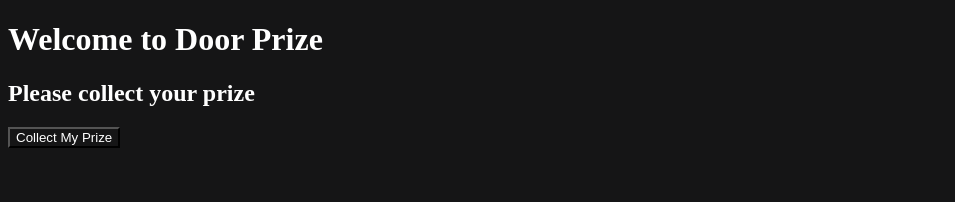
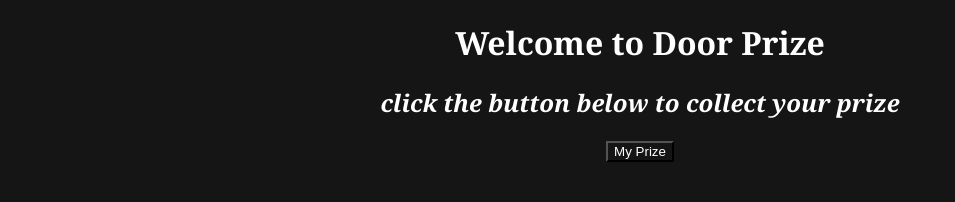
Before and after one commit to mandykparson/doorprize, a plain HTML site: page index.html in a window 1280 px wide. Shown: the whole page, without its empty margins (0-955 px from the left). Drawn offline with Linux system fonts and the light colour scheme.

Commit message:
completed

```diff
--- a/index.html
+++ b/index.html
@@ -7,17 +7,10 @@
         <body>
             <div>
                 <h1>Welcome to Door Prize</h1>
-                <h2>Please collect your prize</h2>
-                <button id="btn">Collect My Prize</button>
+                <h2>click the button below to collect your prize</h2>
+                <button id="btn">My Prize</button>
             </div>
-                <img src="images/puppy.jpeg" alt="puppy pic" id="puppy" width= 400px height= 200px class="prizePic">
-                <img src="images/company_mug.jpg" alt="company mug" id="company_mug" width= 200px height=200px class="prizePic">
-                <img src="https://i5.walmartimages.com/asr/ad7a7456-b0f9-45a3-a4c8-1de9c3186ac6.aa51812110cab86a4ee60cbfc711c8ed.jpeg?odnWidth=612&odnHeight=612&odnBg=ffffff" alt="discounted sweater" id="sweater" width=200px height=200px class="prizePic">
-                <img src="https://images-na.ssl-images-amazon.com/images/I/61V19mXGOiL._SY355_.jpg" alt="Now 14" id="cd" width=200px height=200px class="prizePic">
-                <img src="https://m.media-amazon.com/images/M/MV5BYzhiNzUyOGQtYjI5OC00NmYxLTgyNmMtMGM3N2U0OWJmNDhiXkEyXkFqcGdeQXVyMTMxMTY0OTQ@._V1_UY1200_CR87,0,630,1200_AL_.jpg" alt="dvd/blueray" id="kazaam" width=200px height=400px class="prizePic">
-                <img src="https://media.giphy.com/media/WoD6JZnwap6s8/giphy.gif" alt="computer virus" id="virus" width=200px height=180px class="prizePic">
-                <img src="https://media.giphy.com/media/McUcHPA9CXHMyovnhY/giphy.gif" alt="rainbow wheel" id="rainbowWheel" width=200px height=400px class="prizePic">
-            <div>
+            <div id="prizeBox">
                 <h2 id="empty"></h2>
                 <img src="" id="emptyPic">
             </div>
--- a/index.js
+++ b/index.js
@@ -8,14 +8,14 @@ const prizes = [
     "the iMac rainbow wheel",
 ]
 
-const prizePics = [
-    'puppy.jpeg',
-    'company_mug.jpg',
-    'sweater.jpeg',
-    'cd.jpg',
-    'kazaam.jpg',
-    'virus.webp',
-    'rainbow_wheel.webp'
+const prizePics = [ // L X w
+    'puppy.jpeg', // 400 X 200
+    'company_mug.jpg', // 200 X 200
+    'sweater.jpeg', // 200 X 200
+    'cd.jpg', // 200 X 200
+    'kazaam.jpg', // 400 X 200
+    'virus.webp', // 200 X 300
+    'rainbow_wheel.webp' // 400 X 200
 ]
 
 const button = document.getElementById("btn")
--- a/style.css
+++ b/style.css
@@ -3,6 +3,12 @@
     color: white;
 }
 
-.prizePic {
-    display: none
+html {
+    text-align: center;
+    font-family: Georgia, 'Times New Roman', Times, serif;
+
 }
+
+h2 {
+    font-style: italic;
+}
```
